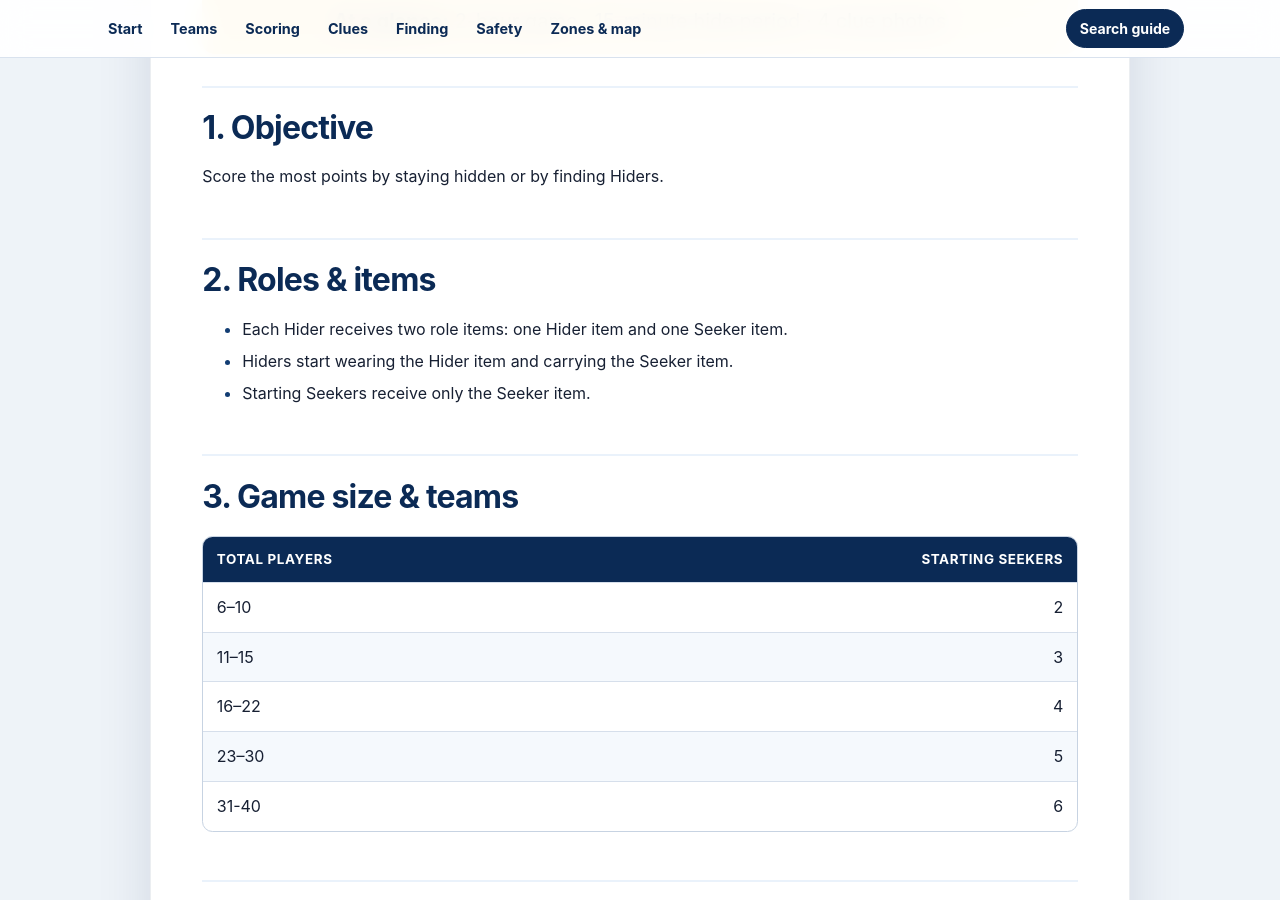
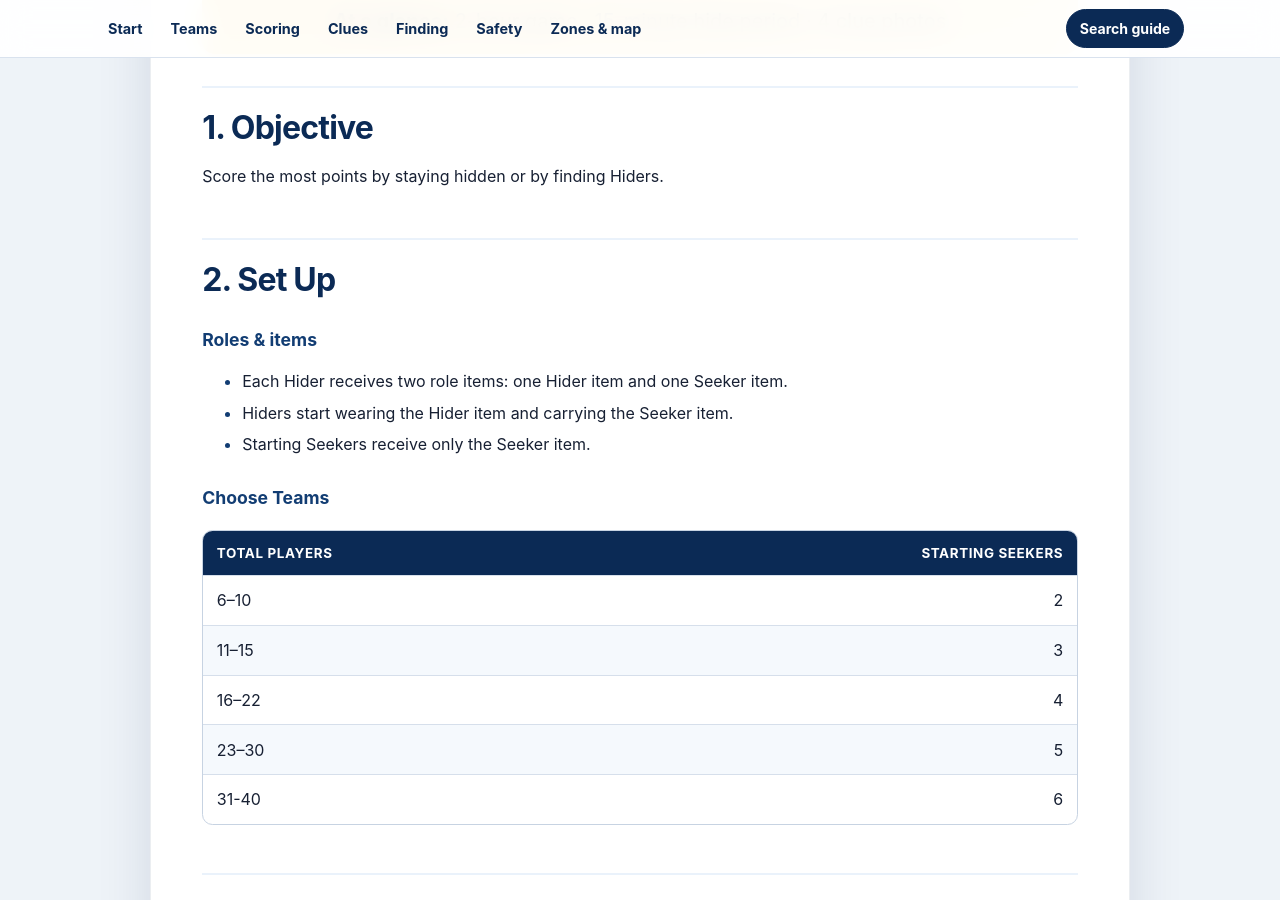
Before and after one commit to mmaxin/hide-and-seek-game, a Jekyll site: the page built from rules.md, in a window 1280 px wide and 900 px high, scrolled down 422 px. Built offline with Jekyll 4.4.1, drawn with Linux system fonts in a browser that asks for light colours; our own code applies the rules of GitHub Pages for plain Markdown files.

Commit message:
Combine Teams and Roles into 2. Set Up
Adjust heading numbers accordingly.

```diff
--- a/rules.md
+++ b/rules.md
@@ -5,7 +5,8 @@
 
 Score the most points by staying hidden or by finding Hiders.
 
-## 2. Roles & items
+## 2. Set Up
+### Roles & items
 {: #roles }
 
 - Each Hider receives two role items: one Hider item and one Seeker item.
@@ -13,7 +14,7 @@ Score the most points by staying hidden or by finding Hiders.
 - Starting Seekers receive only the Seeker item.
 
 
-## 3. Game size & teams
+### Choose Teams
 {: #teams }
 
 {% comment %}
```
